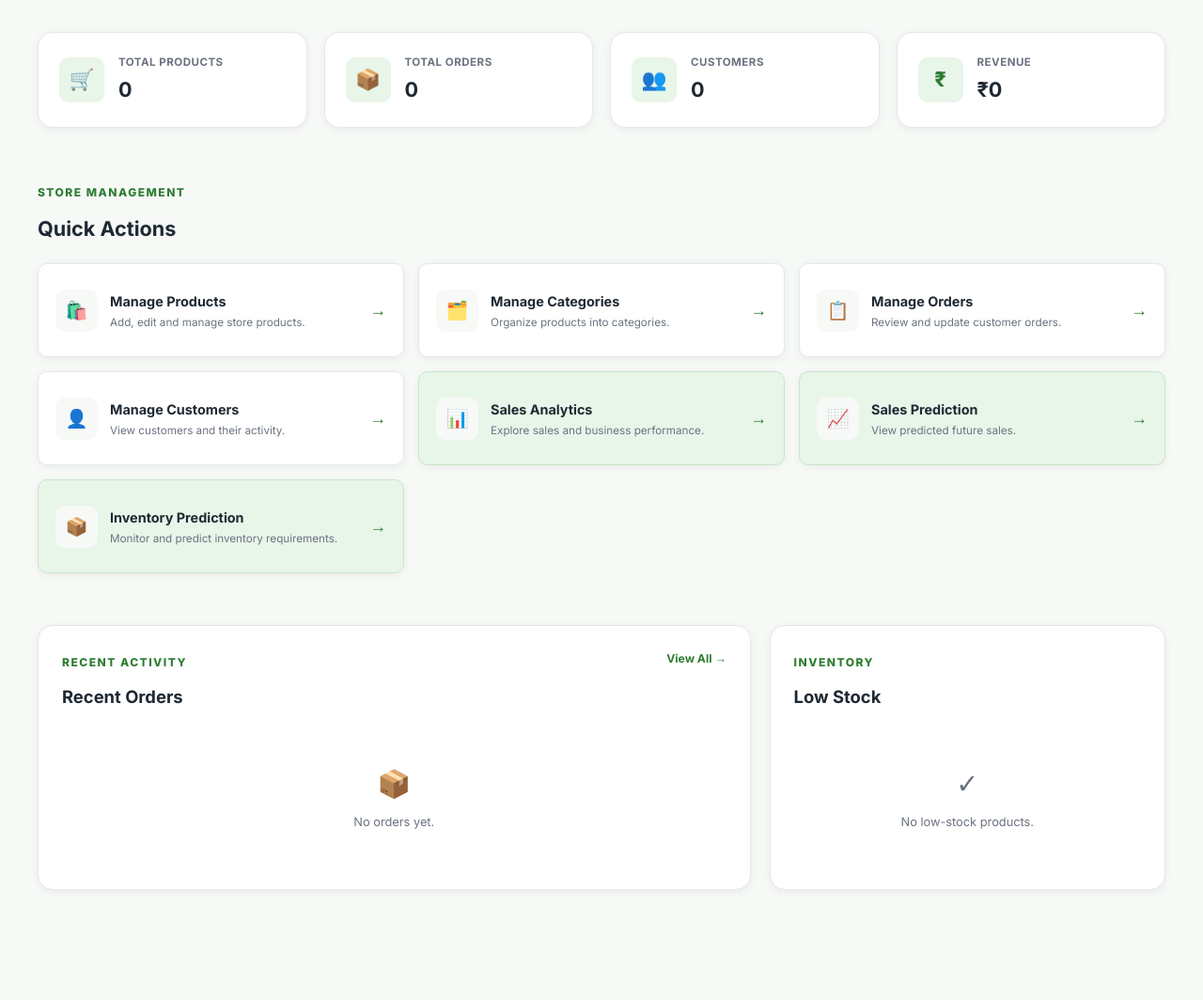
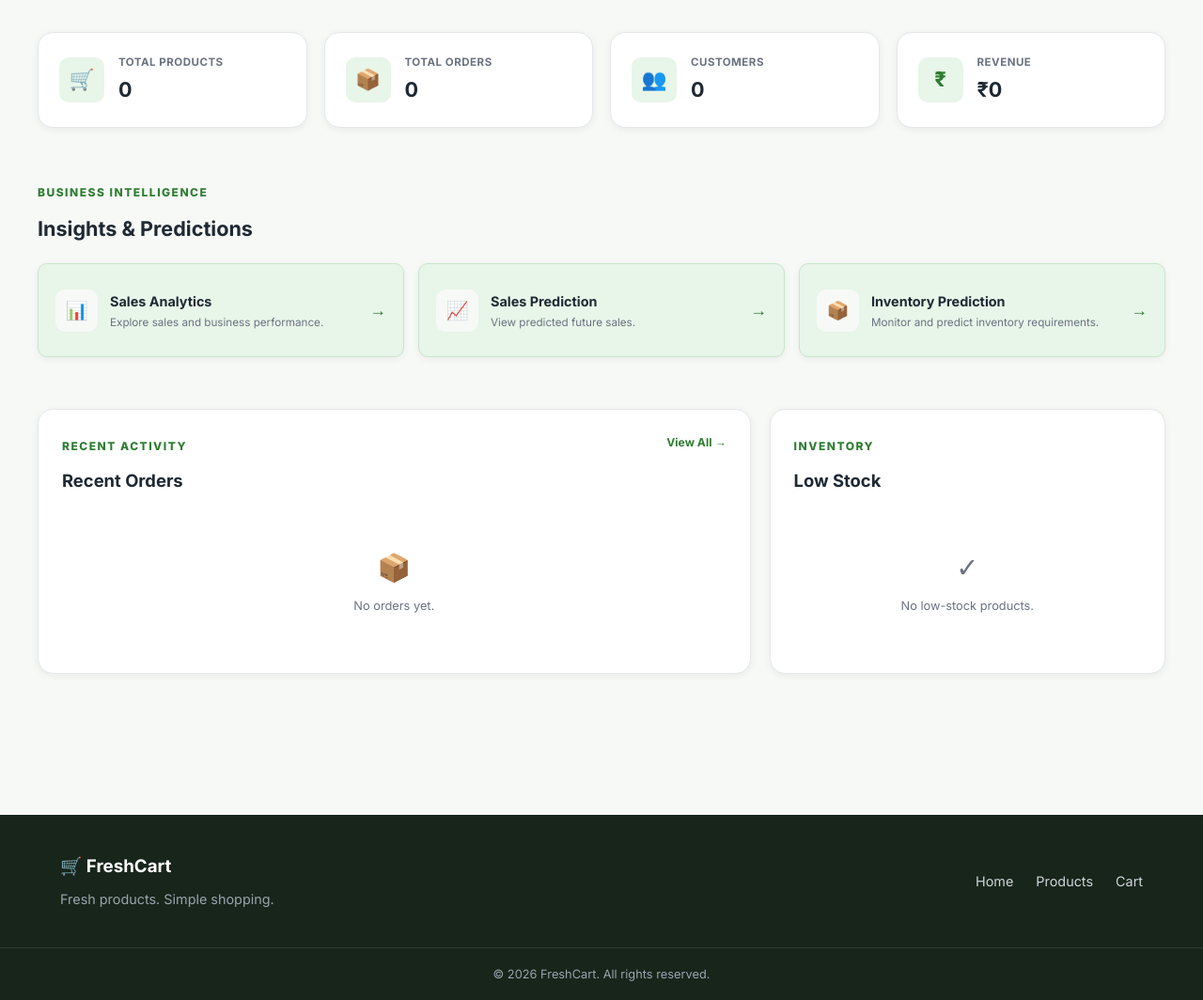
Before and after one commit to Abhishek-M-34/FreshCart, a Django app: page /admin-dashboard/ in a window 1280 px wide. Shown: the part 245-1309 px from the top of the page at 94% size. Run offline with Django 5.2, Linux system fonts and the light colour scheme; the visitor is signed in with stand-in values (Sample User, id 1); data comes from the database, SQL or seed files in the repository; data that the repository does not hold is empty.

Commit message:
removed management from dashboard

```diff
--- a/templates/dashboard/dashboard.html
+++ b/templates/dashboard/dashboard.html
@@ -133,126 +133,26 @@
 
         <!-- Management Actions -->
 
+<!-- Business Intelligence -->
+
 <div class="dashboard-section-heading">
 
     <div>
+
         <span class="section-label">
-                    STORE MANAGEMENT
+            BUSINESS INTELLIGENCE
         </span>
 
         <h2>
-                    Quick Actions
+            Insights & Predictions
         </h2>
+
     </div>
 
 </div>
 
 
 <div class="dashboard-action-grid">
-
-            <a
-                href="{% url 'admin_product_list' %}"
-                class="dashboard-action-card"
-            >
-
-                <div class="dashboard-action-icon">
-                    🛍️
-                </div>
-
-                <div>
-                    <h3>
-                        Manage Products
-                    </h3>
-
-                    <p>
-                        Add, edit and manage store products.
-                    </p>
-                </div>
-
-                <span class="dashboard-action-arrow">
-                    →
-                </span>
-
-            </a>
-
-
-            <a
-                href="{% url 'admin_category_list' %}"
-                class="dashboard-action-card"
-            >
-
-                <div class="dashboard-action-icon">
-                    🗂️
-                </div>
-
-                <div>
-                    <h3>
-                        Manage Categories
-                    </h3>
-
-                    <p>
-                        Organize products into categories.
-                    </p>
-                </div>
-
-                <span class="dashboard-action-arrow">
-                    →
-                </span>
-
-            </a>
-
-
-            <a
-                href="{% url 'admin_order_list' %}"
-                class="dashboard-action-card"
-            >
-
-                <div class="dashboard-action-icon">
-                    📋
-                </div>
-
-                <div>
-                    <h3>
-                        Manage Orders
-                    </h3>
-
-                    <p>
-                        Review and update customer orders.
-                    </p>
-                </div>
-
-                <span class="dashboard-action-arrow">
-                    →
-                </span>
-
-            </a>
-
-
-            <a
-                href="{% url 'admin_customer_list' %}"
-                class="dashboard-action-card"
-            >
-
-                <div class="dashboard-action-icon">
-                    👤
-                </div>
-
-                <div>
-                    <h3>
-                        Manage Customers
-                    </h3>
-
-                    <p>
-                        View customers and their activity.
-                    </p>
-                </div>
-
-                <span class="dashboard-action-arrow">
-                    →
-                </span>
-
-            </a>
-
 
     <a
         href="{% url 'analytics' %}"
@@ -264,6 +164,7 @@
         </div>
 
         <div>
+
             <h3>
                 Sales Analytics
             </h3>
@@ -271,6 +172,7 @@
             <p>
                 Explore sales and business performance.
             </p>
+
         </div>
 
         <span class="dashboard-action-arrow">
@@ -290,6 +192,7 @@
         </div>
 
         <div>
+
             <h3>
                 Sales Prediction
             </h3>
@@ -297,6 +200,7 @@
             <p>
                 View predicted future sales.
             </p>
+
         </div>
 
         <span class="dashboard-action-arrow">
@@ -316,6 +220,7 @@
         </div>
 
         <div>
+
             <h3>
                 Inventory Prediction
             </h3>
@@ -323,6 +228,7 @@
             <p>
                 Monitor and predict inventory requirements.
             </p>
+
         </div>
 
         <span class="dashboard-action-arrow">
```
Lines whose indentation alone changed are shown as unchanged.
